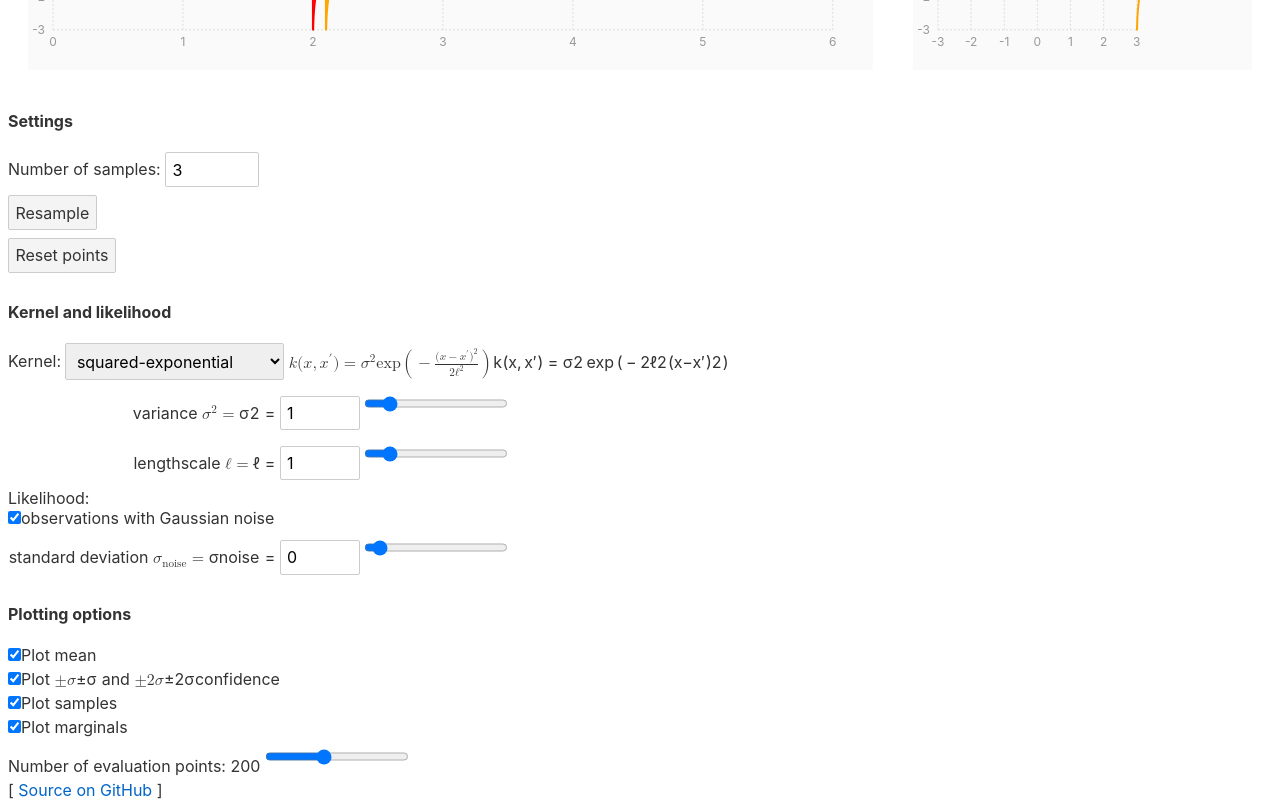
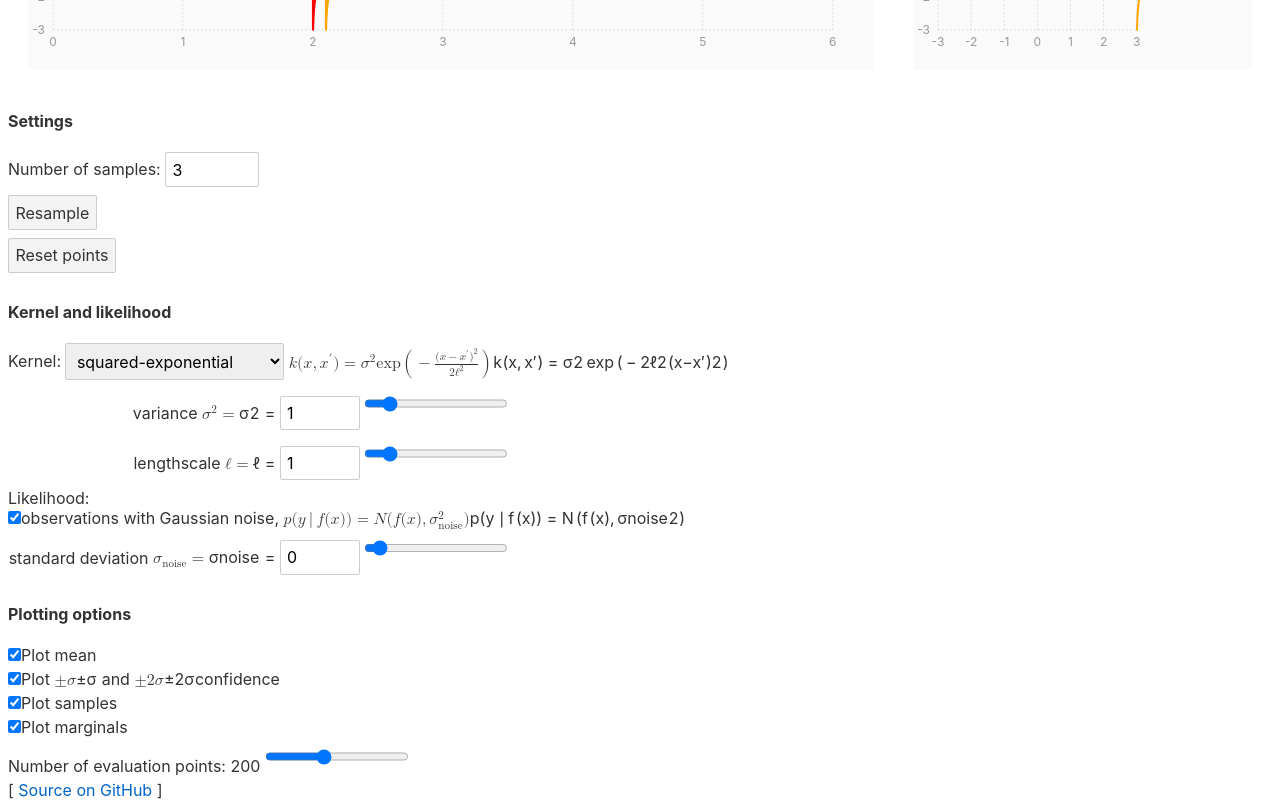
Before and after one commit to st--/interactive-gp-visualization, a Svelte app: page / in a window 1280 px wide. Shown: the part 659-1459 px from the top of the page. Built offline with nearby package versions, Linux system fonts and the light colour scheme.

Commit message:
minor katex change

```diff
--- a/src/ConfigData.svelte
+++ b/src/ConfigData.svelte
@@ -24,7 +24,7 @@
       </option>
     {/each}
   </select>
-  <Katex math="k(x, x') = {selectedKernel.formula}" displayMath />
+  <Katex math={"k(x, x') = " + selectedKernel.formula} />
 
   {#each selectedKernel.parameters as parameter}
     <ParameterSlider bind:value={parameter.value} {...parameter} />
@@ -33,7 +33,9 @@
   Likelihood:
   <label
     ><input type="checkbox" bind:checked={useLikelihood} />observations with
-    Gaussian noise</label
+    Gaussian noise, <Katex
+      math={"p(y\\, | \\,f(x)) = \\mathcal{N}(f(x), \\sigma_\\text{noise}^2)"}
+    /></label
   >
   {#if useLikelihood}
     <ParameterSlider bind:value={noiseScaleInternal} {...noiseVarianceProps} />
```
